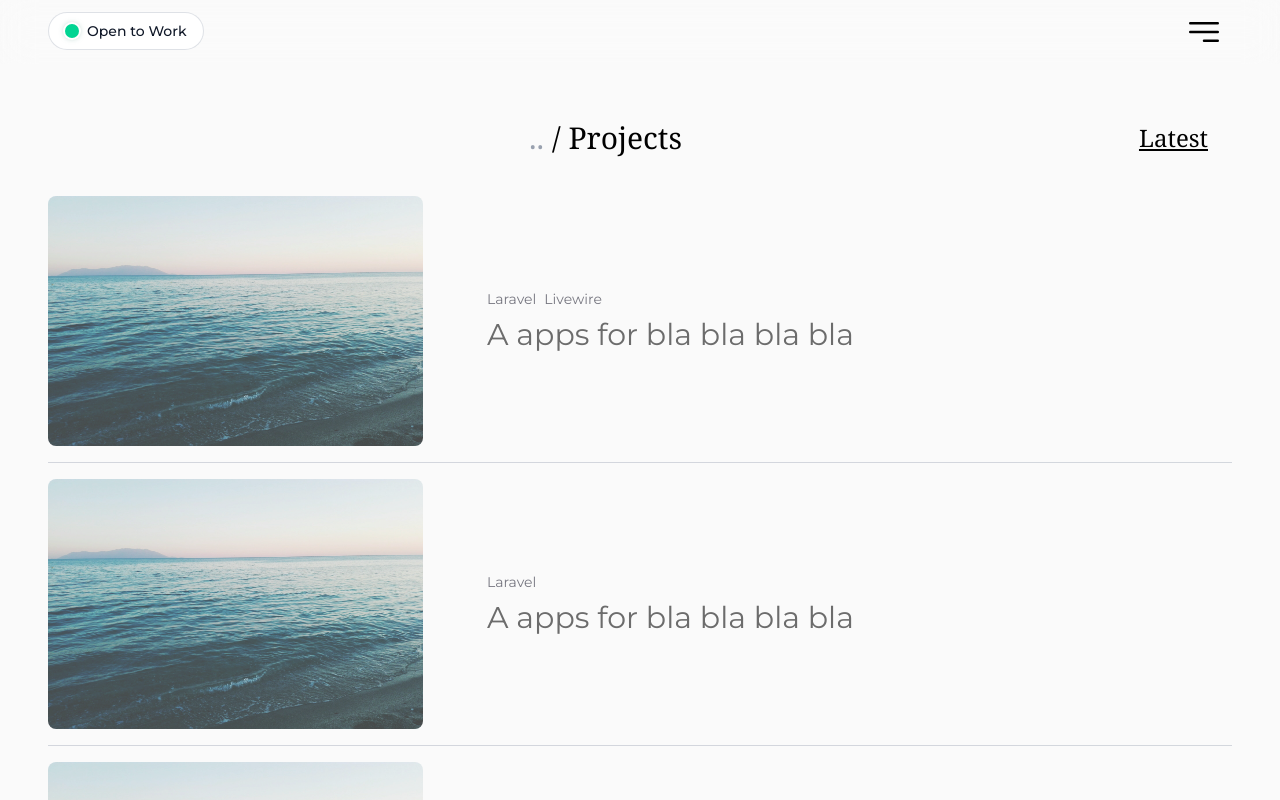
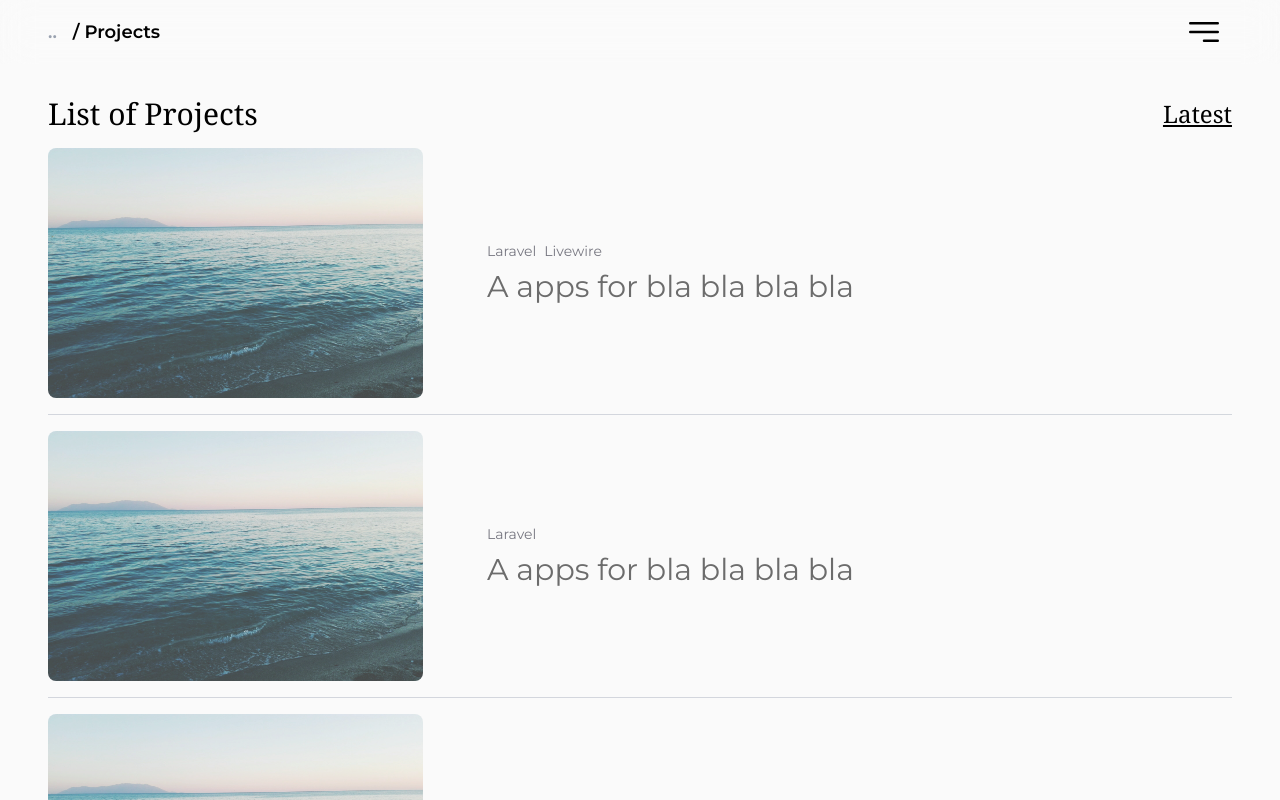
Before and after one commit to keeptrain/portfolio-vercel, a Next.js app: page /projects in a window 1280 px wide. Shown: the top 800 px of the page. Built offline with nearby package versions, Linux system fonts and the light colour scheme.

Commit message:
refactor update for projects page

```diff
--- a/src/app/projects/page.tsx
+++ b/src/app/projects/page.tsx
@@ -46,15 +46,16 @@ export default function ProjectsPage() {
     <>
       <div className="md:min-h-screen pt-24 bg-zinc-50 dark:bg-black">
         <SectionContainer>
-          <h1 className="flex items-center justify-between text-lg md:text-3xl font-serif p-6">
-            <div>
+          <h1 className="flex items-center justify-between text-lg md:text-3xl font-serif">
+              <h2>
+                List of Projects
+              </h2>
 
-            </div>
             <div className="flex gap-2">
-              <Link href={`/`}>
-                <span className="text-gray-400 hover:text-black">..</span>
-              </Link>
-              <span className="text-black dark:text-white">/ Projects</span>
+              {/*<Link href={`/`}>*/}
+              {/*  <span className="text-gray-400 hover:text-black">..</span>*/}
+              {/*</Link>*/}
+              {/*<span className="text-black dark:text-white">/ Projects</span>*/}
             </div>
             <span onClick={() => setIsLatest(!isLatest)} className="flex items-center gap-2">
                 <p className={`text-md md:text-2xl
--- a/src/components/Header.tsx
+++ b/src/components/Header.tsx
@@ -1,6 +1,6 @@
 'use client';
 
-import {useEffect, useRef, useState} from 'react';
+import React, {useEffect, useRef, useState} from 'react';
 import Link from 'next/link';
 import Image from "next/image";
 import {Bars3BottomRight, XMark} from "@/components/icons/HeroIcons";
@@ -153,6 +153,8 @@ export default function Header() {
   // X Icon only if the active menu in the current viewport is open
   const isOpenHere = isDesktop ? openDesktopMenu : openMobileMenu;
 
+  const isRootRoute = window.location.pathname === '/';
+
   const items = [
     {href: '/', label: 'Home'},
     {href: '#about', label: 'My Skills'},
@@ -190,11 +192,19 @@ export default function Header() {
           {/*  </div>*/}
           {/*</Link>*/}
 
-          <Link href="/">
-            <div className="hidden md:block relative w-12 h-6 md:w-100 md:h-10">
-             <OpenToWorkBadge />
-            </div>
-          </Link>
+          {isRootRoute ?
+            <Link href="/">
+              <div className="hidden md:block relative w-12 h-6 md:w-100 md:h-10">
+                <OpenToWorkBadge/>
+              </div>
+            </Link> :
+            <span className="text-lg font-medium-ex gap-4 flex items-center">
+              <Link href={`/`}>
+                <span className="text-gray-400 hover:text-black">..</span>
+              </Link>
+              <span className="text-black dark:text-white">/ Projects</span>
+            </span>
+          }
 
           {/* Right button */}
           <div className="relative">
@@ -248,8 +258,8 @@ export default function Header() {
                   </li>
                 ))}
                 <div className="flex items-center justify-between mt-4">
-                  <ThemeSwitcher />
-                  <IndonesiaFlag color={""} />
+                  <ThemeSwitcher/>
+                  <IndonesiaFlag color={""}/>
                 </div>
               </ul>
             </div>
@@ -289,9 +299,9 @@ export default function Header() {
               {it.label}
             </Link>
           ))}
-          <IndonesiaFlag color={""} />
+          <IndonesiaFlag color={""}/>
           <div className="flex gap-12 items-center justify-between mt-4">
-            <ThemeSwitcher />
+            <ThemeSwitcher/>
           </div>
         </nav>
       </div>
--- a/src/components/_/HowIWork.tsx
+++ b/src/components/_/HowIWork.tsx
@@ -39,8 +39,8 @@ export default function HowIWork() {
   const [active, setActive] = useState(0);
 
   return (
-    <section id="howIWork" className="  w-full shadow">
-      {/* Konten step */}
+    <section id="howIWork" >
+      {/* Content step */}
       <div className="">
         <h3 className="text-2xl sm:text-3xl font-bold text-gray-900 dark:text-white">
           {steps[active].title}
--- a/src/components/about/HowIWork.tsx
+++ b/src/components/about/HowIWork.tsx
@@ -61,10 +61,9 @@ const HowIWork = () => {
   };
 
   return (
-    <>
     <div
       ref={containerRef}
-        className="mt-6 pb-4 grid grid-cols-1 md:flex gap-4
+      className="mt-6 grid grid-cols-1 md:flex gap-4
       md:cursor-grab md:touch-pan-x md:select-none md:overflow-x-auto scrollbar-hide"
       onPointerDown={onPointerDown}
       onPointerMove={onPointerMove}
@@ -75,16 +74,18 @@ const HowIWork = () => {
       {data.map((item, index) => (
         <div
           key={index}
-            className="relative flex-none w-full h-full md:w-1/2 md:h-60 lg:w-126
-            border border-gray-400 dark:border-white/30 rounded-2xl p-4 md:p-6"
+          className="relative flex-none md:w-1/2 md:h-60 lg:w-126 p-4 md:p-6
+          border border-gray-300 dark:border-white/30 rounded-2xl"
         >
           <h3 className="text-md md:text-2xl font-medium mb-2 text-black dark:text-white">{item.title}</h3>
           <p className="text-xs md:text-lg font-light text-black dark:text-white/80 mb-6">{item.desc}</p>
-            <h2 className="absolute -bottom-2 md:-bottom-2 text-4xl md:text-6xl text-black/10 dark:text-white/15">0{index + 1}</h2>
+          <h2
+            className="absolute -bottom-2 md:-bottom-2 text-4xl md:text-6xl text-black/10 dark:text-white/15">
+            0{index + 1}
+          </h2>
         </div>
       ))}
     </div>
-    </>
   );
 }
 
```
Lines whose indentation alone changed are shown as unchanged.
